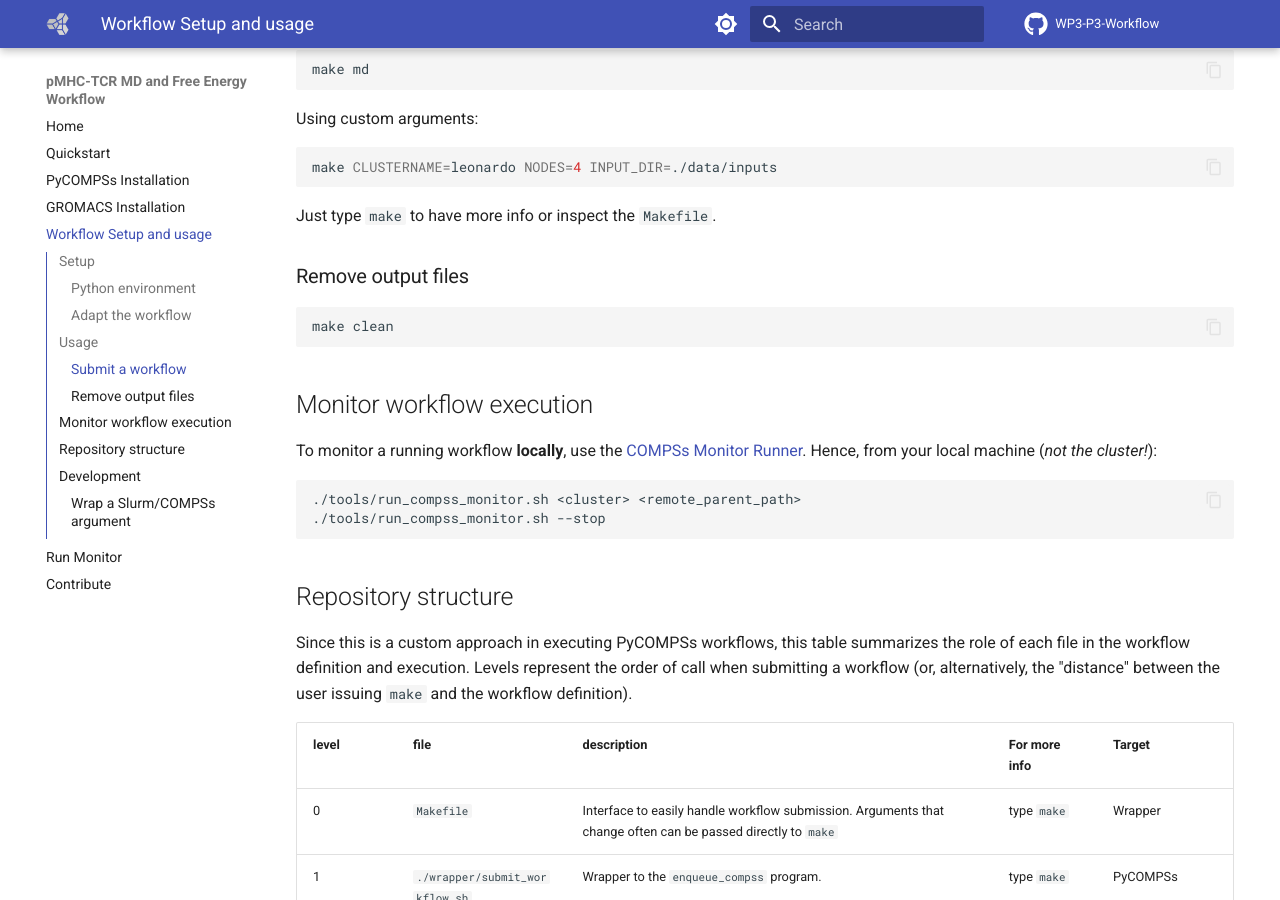
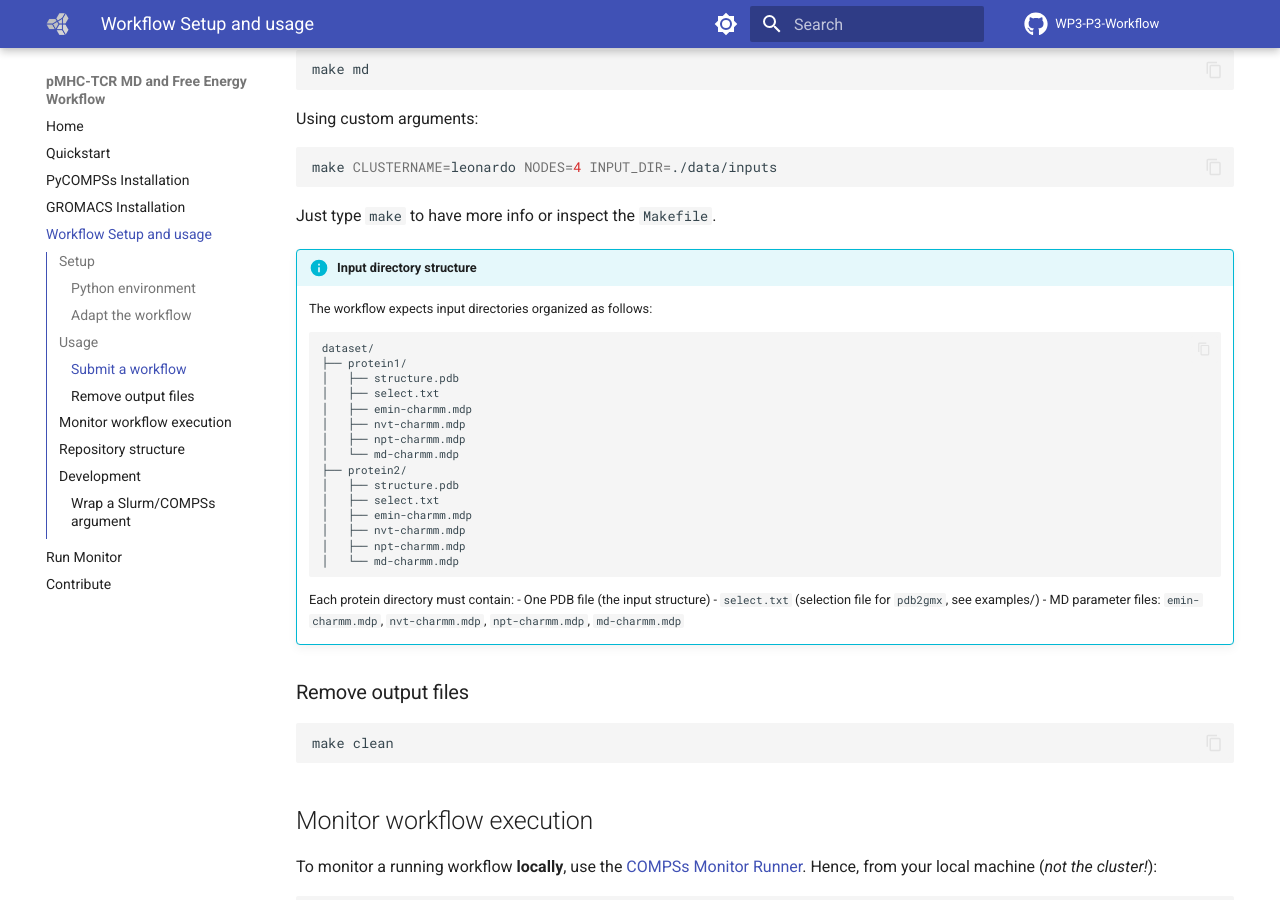
Before and after one commit to GANANA-EU-INDIA/WP3-P3-workflow, an MkDocs documentation site: the page built from docs/workflow_setup_and_usage.md, in a window 1280 px wide and 900 px high, scrolled down 1666 px. Built offline with MkDocs 1.6.1 and Material for MkDocs 9.7.7, drawn with Linux system fonts in a browser that asks for light colours; comment, search, counter and statistics services are not loaded.

Commit message:
change in inputs: prepare for modelling outputs to be the MD inputs

````diff
--- a/docs/workflow_setup_and_usage.md
+++ b/docs/workflow_setup_and_usage.md
@@ -70,6 +70,30 @@ make CLUSTERNAME=leonardo NODES=4 INPUT_DIR=./data/inputs
 
 Just type `make` to have more info or inspect the `Makefile`.
 
+!!! info "Input directory structure"
+    The workflow expects input directories organized as follows:
+    ```
+    dataset/
+    ├── protein1/
+    │   ├── structure.pdb
+    │   ├── select.txt
+    │   ├── emin-charmm.mdp
+    │   ├── nvt-charmm.mdp
+    │   ├── npt-charmm.mdp
+    │   └── md-charmm.mdp
+    ├── protein2/
+    │   ├── structure.pdb
+    │   ├── select.txt
+    │   ├── emin-charmm.mdp
+    │   ├── nvt-charmm.mdp
+    │   ├── npt-charmm.mdp
+    │   └── md-charmm.mdp
+    ```
+    Each protein directory must contain:
+    - One PDB file (the input structure)
+    - `select.txt` (selection file for `pdb2gmx`, see examples/)
+    - MD parameter files: `emin-charmm.mdp`, `nvt-charmm.mdp`, `npt-charmm.mdp`, `md-charmm.mdp`
+
 ### Remove output files
 
 ```bash
````
Also changed, not shown: md/examples/README.md (+5 -0 lines), 11 other files.
